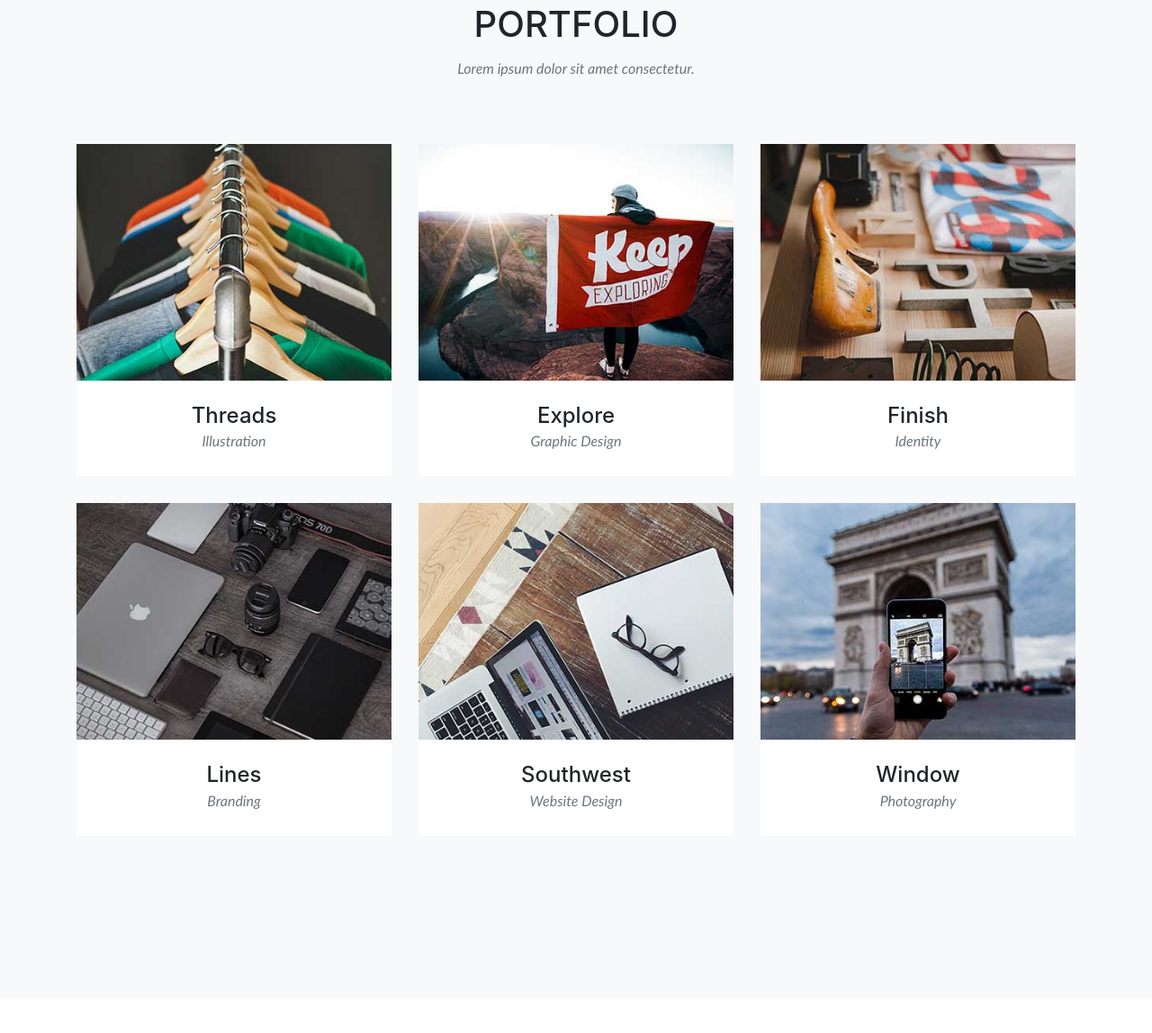
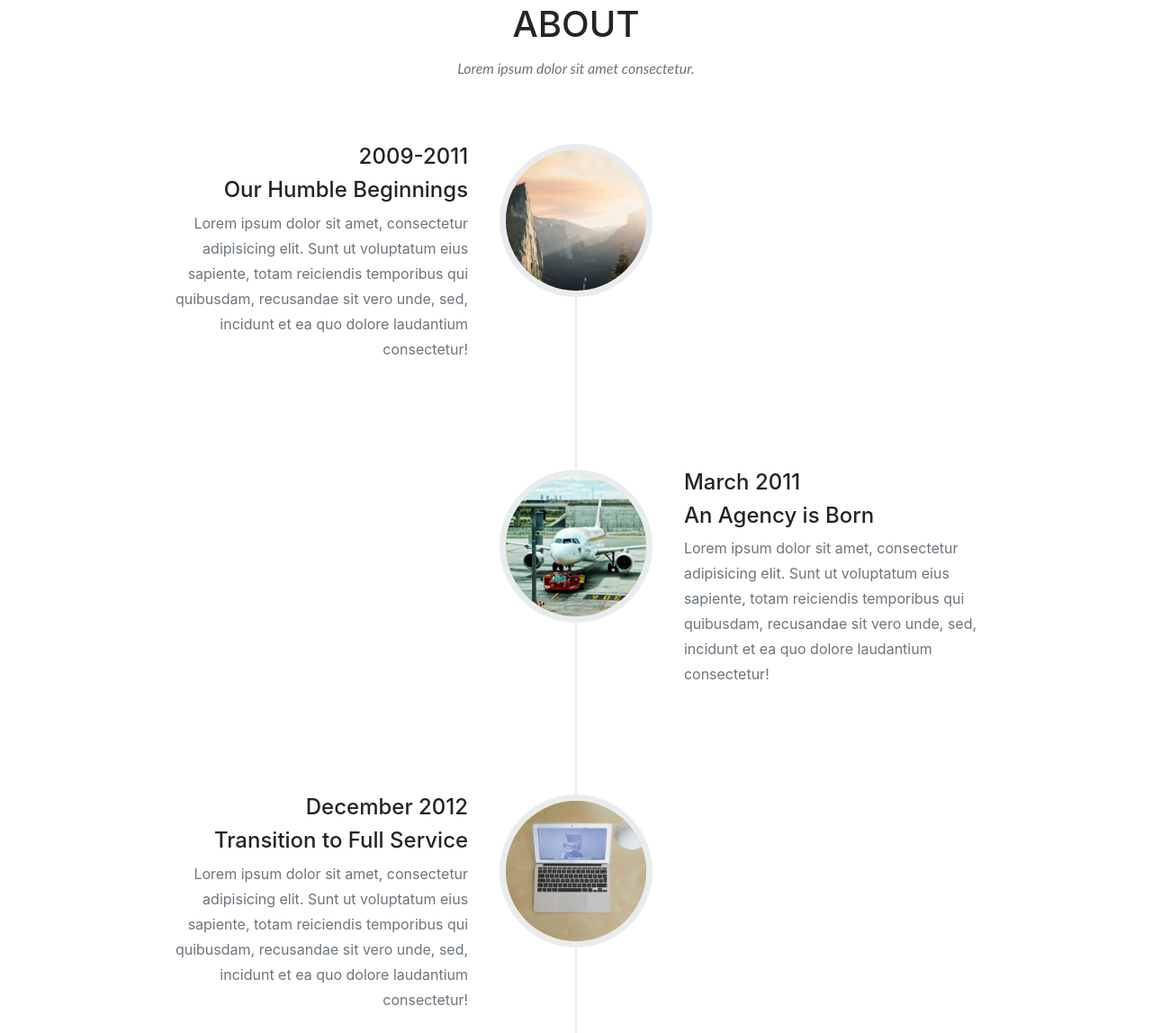
Before and after one commit to carterduong/climbingteamatucsd, a website with bundled scripts: page index.html in a window 1280 px wide. Shown: the part 1582-2730 px from the top of the page at 90% size. Built offline with nearby package versions, Linux system fonts and the light colour scheme; a web font is replaced by a local one.

Commit message:
moved portfolio grid to about section

```diff
--- a/index.html
+++ b/index.html
@@ -97,104 +97,6 @@
             </span>
             <h4 class="service-heading">Web Security</h4>
             <p class="text-muted">Lorem ipsum dolor sit amet, consectetur adipisicing elit. Minima maxime quam architecto quo inventore harum ex magni, dicta impedit.</p>
-          </div>
-        </div>
-      </div>
-    </section>
-
-    <!-- Portfolio Grid -->
-    <section class="bg-light" id="portfolio">
-      <div class="container">
-        <div class="row">
-          <div class="col-lg-12 text-center">
-            <h2 class="section-heading text-uppercase">Portfolio</h2>
-            <h3 class="section-subheading text-muted">Lorem ipsum dolor sit amet consectetur.</h3>
-          </div>
-        </div>
-        <div class="row">
-          <div class="col-md-4 col-sm-6 portfolio-item">
-            <a class="portfolio-link" data-toggle="modal" href="#portfolioModal1">
-              <div class="portfolio-hover">
-                <div class="portfolio-hover-content">
-                  <i class="fa fa-plus fa-3x"></i>
-                </div>
-              </div>
-              <img class="img-fluid" src="img/portfolio/01-thumbnail.jpg" alt="">
-            </a>
-            <div class="portfolio-caption">
-              <h4>Threads</h4>
-              <p class="text-muted">Illustration</p>
-            </div>
-          </div>
-          <div class="col-md-4 col-sm-6 portfolio-item">
-            <a class="portfolio-link" data-toggle="modal" href="#portfolioModal2">
-              <div class="portfolio-hover">
-                <div class="portfolio-hover-content">
-                  <i class="fa fa-plus fa-3x"></i>
-                </div>
-              </div>
-              <img class="img-fluid" src="img/portfolio/02-thumbnail.jpg" alt="">
-            </a>
-            <div class="portfolio-caption">
-              <h4>Explore</h4>
-              <p class="text-muted">Graphic Design</p>
-            </div>
-          </div>
-          <div class="col-md-4 col-sm-6 portfolio-item">
-            <a class="portfolio-link" data-toggle="modal" href="#portfolioModal3">
-              <div class="portfolio-hover">
-                <div class="portfolio-hover-content">
-                  <i class="fa fa-plus fa-3x"></i>
-                </div>
-              </div>
-              <img class="img-fluid" src="img/portfolio/03-thumbnail.jpg" alt="">
-            </a>
-            <div class="portfolio-caption">
-              <h4>Finish</h4>
-              <p class="text-muted">Identity</p>
-            </div>
-          </div>
-          <div class="col-md-4 col-sm-6 portfolio-item">
-            <a class="portfolio-link" data-toggle="modal" href="#portfolioModal4">
-              <div class="portfolio-hover">
-                <div class="portfolio-hover-content">
-                  <i class="fa fa-plus fa-3x"></i>
-                </div>
-              </div>
-              <img class="img-fluid" src="img/portfolio/04-thumbnail.jpg" alt="">
-            </a>
-            <div class="portfolio-caption">
-              <h4>Lines</h4>
-              <p class="text-muted">Branding</p>
-            </div>
-          </div>
-          <div class="col-md-4 col-sm-6 portfolio-item">
-            <a class="portfolio-link" data-toggle="modal" href="#portfolioModal5">
-              <div class="portfolio-hover">
-                <div class="portfolio-hover-content">
-                  <i class="fa fa-plus fa-3x"></i>
-                </div>
-              </div>
-              <img class="img-fluid" src="img/portfolio/05-thumbnail.jpg" alt="">
-            </a>
-            <div class="portfolio-caption">
-              <h4>Southwest</h4>
-              <p class="text-muted">Website Design</p>
-            </div>
-          </div>
-          <div class="col-md-4 col-sm-6 portfolio-item">
-            <a class="portfolio-link" data-toggle="modal" href="#portfolioModal6">
-              <div class="portfolio-hover">
-                <div class="portfolio-hover-content">
-                  <i class="fa fa-plus fa-3x"></i>
-                </div>
-              </div>
-              <img class="img-fluid" src="img/portfolio/06-thumbnail.jpg" alt="">
-            </a>
-            <div class="portfolio-caption">
-              <h4>Window</h4>
-              <p class="text-muted">Photography</p>
-            </div>
           </div>
         </div>
       </div>
@@ -485,8 +387,6 @@
       </div>
     </footer>
 
-    <!-- Portfolio Modals -->
-
     <!-- Modal 1 -->
     <div class="portfolio-modal modal fade" id="portfolioModal1" tabindex="-1" role="dialog" aria-hidden="true">
       <div class="modal-dialog">
```
